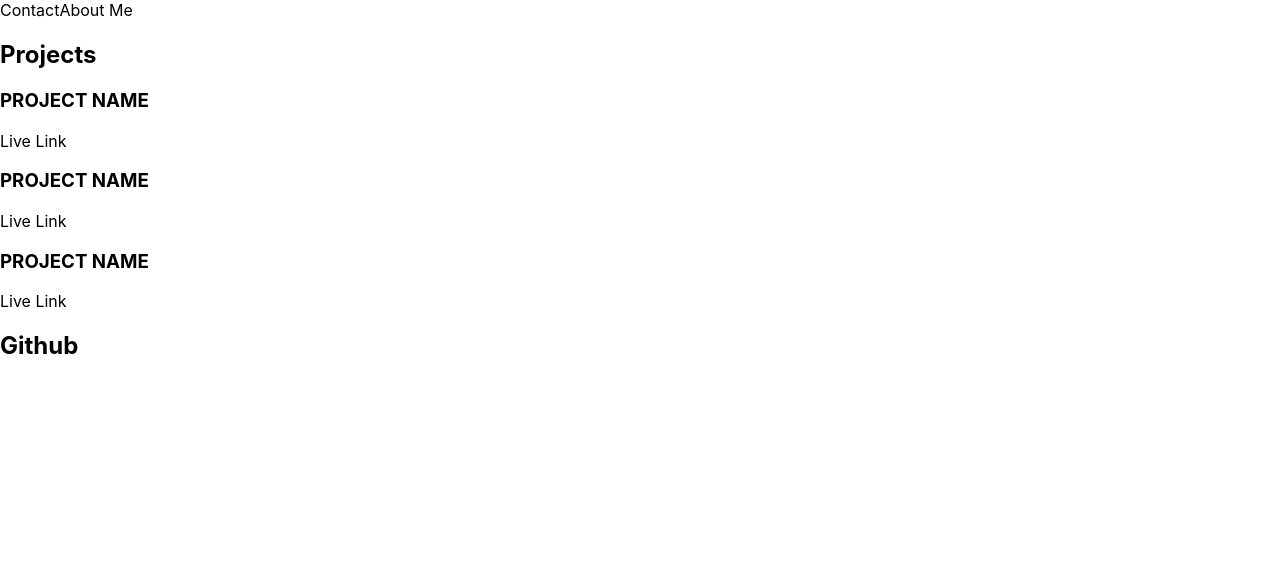
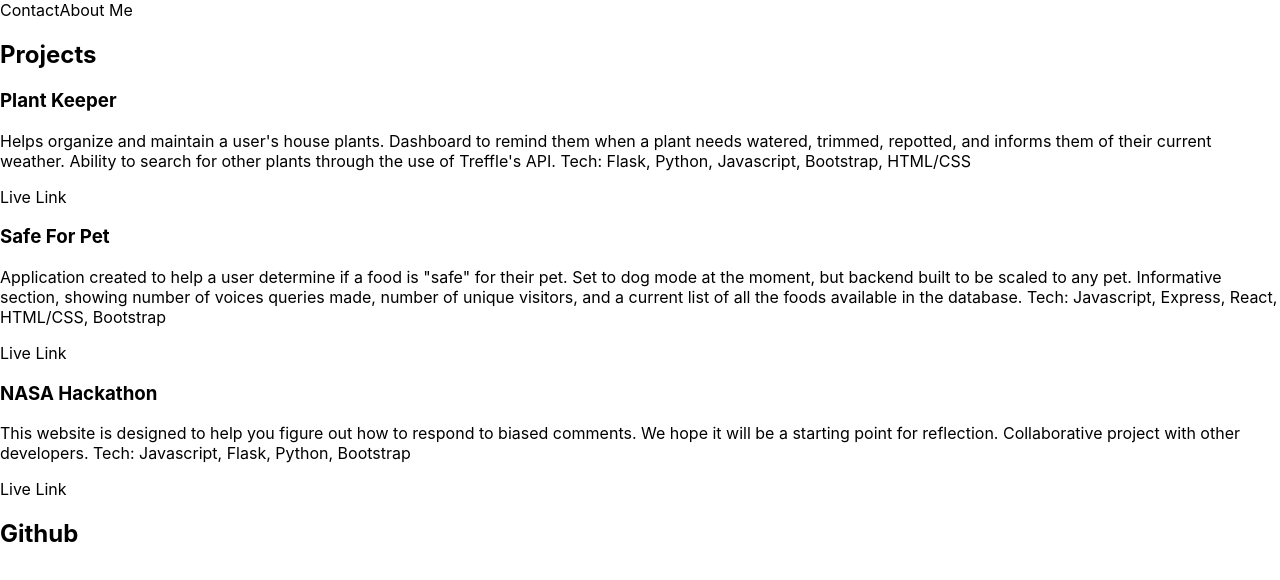
Before and after one commit to LSanchez17/portfolio, a Next.js app: page /projects in a window 1280 px wide. Shown: the top 580 px of the page. Built offline with nearby package versions, Linux system fonts and the light colour scheme.

Commit message:
beginning to style

```diff
--- a/pages/contact.js
+++ b/pages/contact.js
@@ -11,8 +11,8 @@ function contact(){
                     <a>About Me</a>
                 </Link>
             </nav>
-            <div className='content-center'>
-                <h1>Want to get in touch?</h1>
+            <div className='bg-black bg-opacity-75 text-white'>
+                <h1 className='flex content-center'>Want to get in touch?</h1>
                 <h2><a href='https://www.linkedin.com/in/lasj'>LinkedIn</a></h2>
                 <h2><a href='https://www.twitter.com/LuisDoesSE'>Twitter</a></h2>
                 <h3>Old School?</h3>
--- a/pages/projects.js
+++ b/pages/projects.js
@@ -15,19 +15,28 @@ function projects(){
             <div>
                 <h2>Projects</h2>
                 <div>
-                    <h3>PROJECT NAME</h3>
-                    <p></p>
-                    <a href='LINK HERE'>Live Link</a>
+                    <h3>Plant Keeper</h3>
+                    <p>Helps organize and maintain a user's house plants.  Dashboard to remind them when
+                       a plant needs watered, trimmed, repotted, and informs them of their current weather.
+                       Ability to search for other plants through the use of Treffle's API.
+                       Tech: Flask, Python, Javascript, Bootstrap, HTML/CSS</p>
+                    <a href='https://plant-keeper.herokuapp.com/'>Live Link</a>
                 </div>
                 <div>
-                    <h3>PROJECT NAME</h3>
-                    <p></p>
-                    <a href='LINK HERE'>Live Link</a>
+                    <h3>Safe For Pet</h3>
+                    <p>Application created to help a user determine if a food is "safe" for their pet.
+                       Set to dog mode at the moment, but backend built to be scaled to any pet.
+                       Informative section, showing number of voices queries made, number of unique visitors,
+                       and a current list of all the foods available in the database.
+                       Tech: Javascript, Express, React, HTML/CSS, Bootstrap</p>
+                    <a href='http://safe-for-pet.surge.sh/'>Live Link</a>
                 </div>
                 <div>
-                    <h3>PROJECT NAME</h3>
-                    <p></p>
-                    <a href='LINK HERE'>Live Link</a>
+                    <h3>NASA Hackathon</h3>
+                    <p>This website is designed to help you figure out how to respond to biased comments.
+                       We hope it will be a starting point for reflection. Collaborative project with other developers.
+                       Tech: Javascript, Flask, Python, Bootstrap</p>
+                    <a href='https://better-together-tardigrades.herokuapp.com/'>Live Link</a>
                 </div>
                 <a href='https://www.github.com/LSanchez17'><h2>Github</h2></a>
 
```
